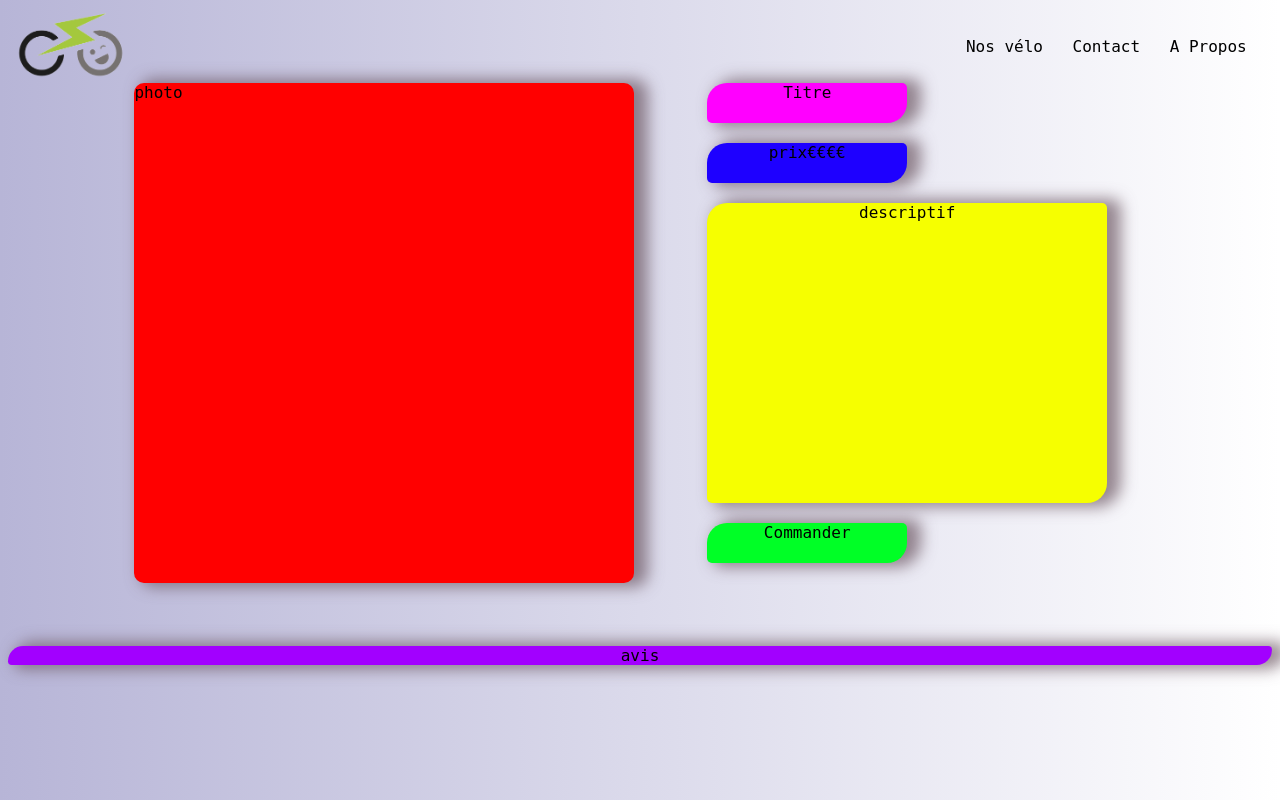
After one commit to Hugo-Galley/Smartbike, a PHP site: page /page-produits.html in a window 1280 px wide. The commit adds this page. Run offline with PHP 8.4, Linux system fonts and the light colour scheme.

Commit message:
add template-produits

```diff
--- /dev/null
+++ b/bdd.php
@@ -0,0 +1 @@
+<?
--- a/contact.html
+++ b/contact.html
@@ -1,5 +1,5 @@
 <!DOCTYPE html>
-<html lang="en">
+<html lang="fr">
 <head>
     <meta charset="UTF-8">
     <meta name="viewport" content="width=device-width, initial-scale=1.0">
--- a/index.html
+++ b/index.html
@@ -1,5 +1,5 @@
 <!DOCTYPE html>
-<html lang="en">
+<html lang="fr">
 <head>
     <meta charset="UTF-8">
     <meta name="viewport" content="width=device-width, initial-scale=1.0">
--- /dev/null
+++ b/page-produits.html
@@ -0,0 +1,32 @@
+<!DOCTYPE html>
+<html lang="fr">
+<head>
+    <meta charset="UTF-8">
+    <meta name="viewport" content="width=device-width, initial-scale=1.0">
+    <link rel="stylesheet" href="style.css">
+    <title>Produits</title>
+</head>
+<body>
+    <header>
+        <a href="index.html"><img src="items/logo.png" alt="logo site" id="logo"></a>
+
+            <nav>
+                <ul>
+                    <li><a href="">Nos vélo</a></li>
+                    <li><a href="contact.html">Contact</a></li>
+                    <li><a href="apropos.html">A Propos</a></li>
+                </ul>
+            </nav>
+    </header>
+    <main>
+        <span id="photo-produits">photo</span>
+        <div id="descriptif">
+        <span id="titre-produits">Titre</span>
+        <span id="prix-produits">prix€€€€</span>
+        <span id="description-produits">descriptif</span>
+        <span id="bouton-commander">Commander</span>
+    </div>
+        <span id="avis-produits">avis</span>
+    </main>
+</body>
+</html>
--- a/style.css
+++ b/style.css
@@ -98,3 +98,81 @@ h1 {
 iframe{
     margin-left: 30%;
 }
+#descriptif{
+    display: inline-flex;
+    flex-direction: column;
+    margin-left: 5%;
+}
+#photo-produits{
+    -webkit-box-shadow: 10px 0px 15px 4px rgba(104,82,94,0.68);
+box-shadow: 10px 0px 15px 4px rgba(104,82,94,0.68);
+    display: inline-block;
+    background-color: red;
+    width: 500px;
+    height: 500px;
+    margin-left: 10%;
+    border-radius: 10px;
+}
+#titre-produits{
+    display: inline-block;
+    background-color: rgb(255, 0, 255);
+    width: 200px;
+    height: 40px;
+    margin-bottom: 5%;
+    border-radius: 5px;
+    border-top-left-radius: 20px;
+    border-bottom-right-radius: 20px;
+    text-align: center;
+    -webkit-box-shadow: 10px 0px 15px 4px rgba(104,82,94,0.68);
+box-shadow: 10px 0px 15px 4px rgba(104,82,94,0.68);
+}
+#prix-produits{
+    display: inline-block;
+    background-color: rgb(30, 0, 255);
+    width: 200px;
+    height: 40px;
+    margin-bottom: 5%;
+    border-radius: 5px;
+    border-top-left-radius: 20px;
+    border-bottom-right-radius: 20px;
+    text-align: center;
+    -webkit-box-shadow: 10px 0px 15px 4px rgba(104,82,94,0.68);
+box-shadow: 10px 0px 15px 4px rgba(104,82,94,0.68);
+}
+#description-produits{
+    display: inline-block;
+    background-color: rgb(246, 255, 0);
+    width: 400px;
+    height: 300px;
+    margin-bottom: 5%;
+    border-radius: 5px;
+    border-top-left-radius: 20px;
+    border-bottom-right-radius: 20px;
+    text-align: center;
+    -webkit-box-shadow: 10px 0px 15px 4px rgba(104,82,94,0.68);
+box-shadow: 10px 0px 15px 4px rgba(104,82,94,0.68);
+}
+#bouton-commander{
+    display: inline-block;
+    background-color: rgb(0, 255, 38);
+    width: 200px;
+    height: 40px;
+    margin-bottom: 5%;
+    border-radius: 5px;
+    border-top-left-radius: 20px;
+    border-bottom-right-radius: 20px;
+    text-align: center;
+    -webkit-box-shadow: 10px 0px 15px 4px rgba(104,82,94,0.68);
+box-shadow: 10px 0px 15px 4px rgba(104,82,94,0.68);
+}
+#avis-produits{
+    display: block;
+    background-color: rgb(162, 0, 255);
+    margin-top: 5%;
+    border-radius: 5px;
+    border-top-left-radius: 20px;
+    border-bottom-right-radius: 20px;
+    text-align: center;
+    -webkit-box-shadow: 10px 0px 15px 4px rgba(104,82,94,0.68);
+box-shadow: 10px 0px 15px 4px rgba(104,82,94,0.68);
+}
```
